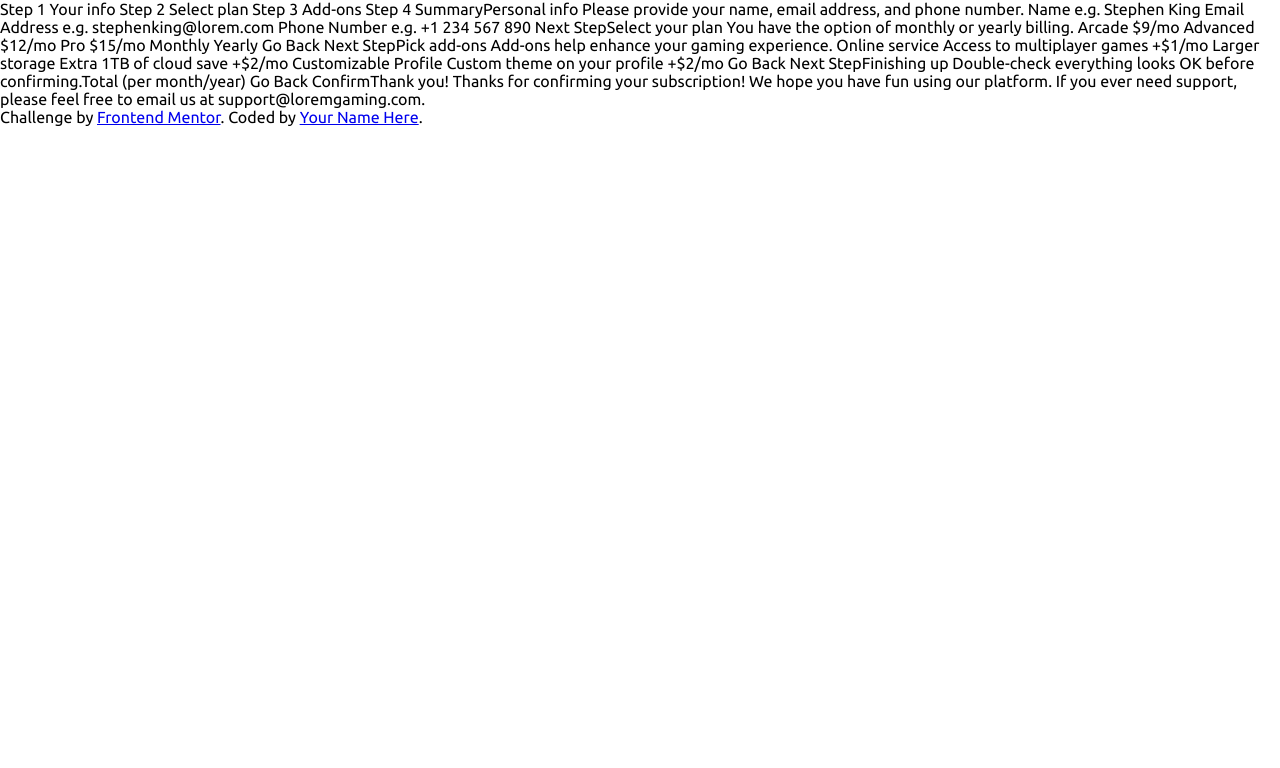
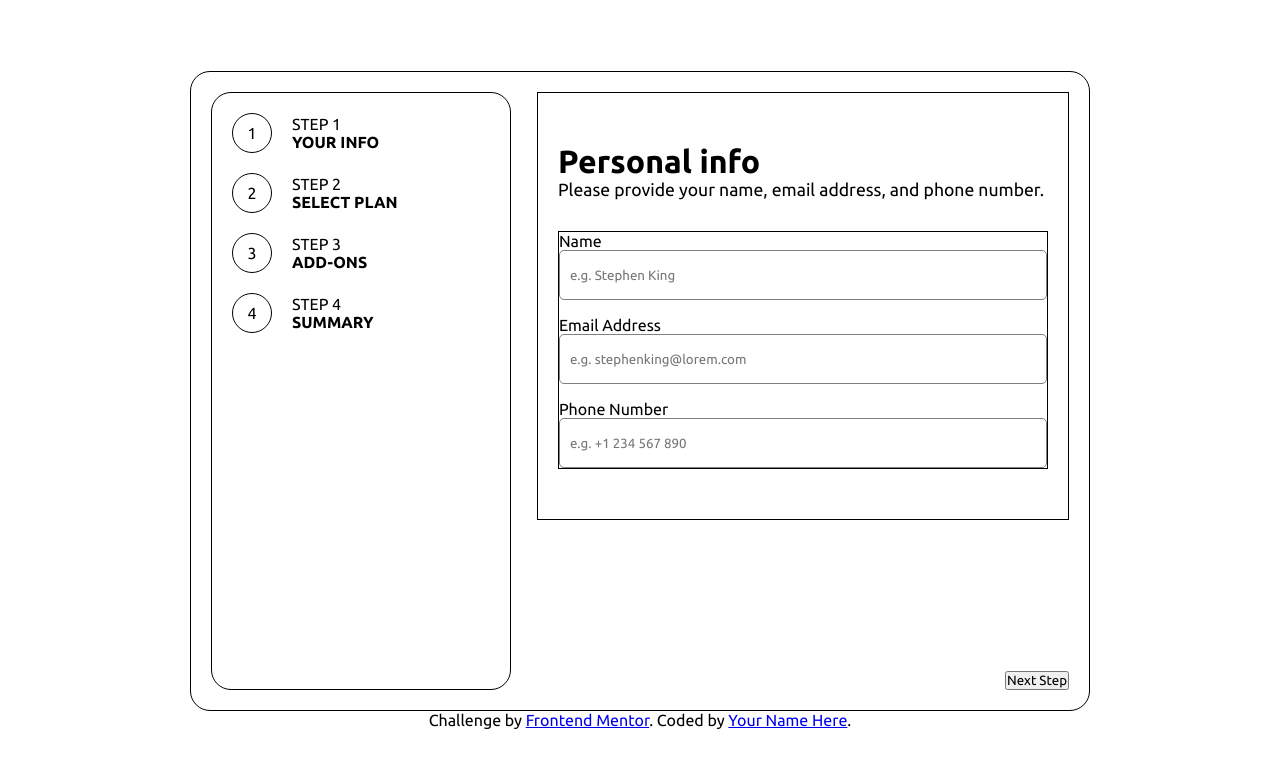
Before and after one commit to aveandrian/multi-step-form-react, a React (Vite) app: page / in a window 1280 px wide. Shown: the top 768 px of the page. Built offline with nearby package versions, Linux system fonts and the light colour scheme.

Commit message:
adds first step to form

```diff
--- a/src/App.css
+++ b/src/App.css
@@ -4,3 +4,121 @@
   box-sizing: border-box;
   font-family: 'Ubuntu', sans-serif;
 }
+
+
+body {
+  min-height: 100vh;
+}
+
+#root {
+  min-height: 100vh;
+  display: flex;
+  flex-direction: column;
+  align-items: center;
+  justify-content: center;
+}
+
+main {
+  width: 900px;
+  height: 80vh;
+  display: flex;
+  gap: 2vw;
+  border:  1px solid black;
+  padding: 20px;
+  border-radius: 20px;
+}
+
+.step-container, .personal-info-content {
+  border:  1px solid black;
+  display: flex;
+  flex-direction: column;
+}
+
+.sidebar {
+  border:  1px solid black;
+  width: 35%;
+  padding: 20px;
+  border-radius: 20px;
+  display: flex;
+  flex-direction: column;
+  gap: 20px;
+}
+
+.step-item {
+  display: flex;
+  align-items: center;
+  gap: 20px;
+}
+
+.step-number {
+  border-radius: 50%;
+  border: 1px solid black;
+  width: 40px;
+  height: 40px;
+  display: flex;
+  align-items: center;
+  justify-content: center;
+}
+
+.step-text {
+  display: flex;
+  flex-direction: column;
+}
+
+.sidebar-step-title {
+  text-transform: uppercase;
+}
+
+.sidebar-step-description {
+  text-transform: uppercase;
+  font-weight: 700;
+}
+
+.step-section {
+  flex: 1;
+  display: flex;
+  flex-direction: column;
+  height: 100%;
+}
+
+.step-container {
+  padding: 50px 20px ;
+}
+
+.step-buttons-container {
+  margin-top: auto;
+  display: flex;
+  align-items: center;
+  /* justify-content: space-between; */
+}
+
+.next-step-btn {
+  margin-left: auto;
+}
+
+.step-title {
+  font-size: 2rem;
+}
+
+.step-description {
+  font-size: 1.1rem;
+  margin-bottom: 4vh;
+}
+
+.personal-info-content {
+  display: flex;
+  flex-direction: column;
+  gap: 2vh
+}
+
+.input-wrapper {
+  display: flex;
+  flex-direction: column;
+}
+
+.input-wrapper input {
+  height: 50px;
+  border-radius: 5px;
+  border: 1px solid grey;
+  text-indent: 10px;
+}
--- a/src/App.jsx
+++ b/src/App.jsx
@@ -1,115 +1,105 @@
+import { useState } from 'react'
 import './App.css'
+import Step1 from './components/Step1'
+import Step2 from './components/Step2'
+import Step3 from './components/Step3'
+import Step4 from './components/Step4'
 
 function App() {
+  const [step, setStep] = useState(1)
+  const [formData, setFormData] = useState({
+    personalInfo: {
+      name: "",
+      email: "",
+      phone: ""
+    },
+    plan: {
+      planName: '',
+      isYearly: false
+    },
+    addons: {
+      service: false,
+      storage: false,
+      customProfile: false
+    }
+  })
+
+  function handleValueChange(stepName, valueName, value){
+    setFormData(prev => ({...prev, [stepName]: {...prev[stepName], [valueName]: value} }))
+  }
+
+  console.log(formData)
+
+  function renderStep() {
+    console.log(step)
+    switch(step) {
+      case 1:
+        return <Step1 formData={formData} step={'personalInfo'} handleValueChange={handleValueChange}/>;
+      case 2:
+        return <Step2 formData={formData} step={'plan'} handleValueChange={handleValueChange}/>;
+      case 3:
+        return <Step3 formData={formData} step={'addons'} handleValueChange={handleValueChange}/>;
+      case 4:
+        return <Step4 />;
+      default:
+        return <Step1 />;
+    }
+  }
+
+  function nextStep(){
+    setStep(prev => prev+1)
+  }
+
+  function prevStep(){
+    setStep(prev => prev-1)
+  }
 
   return (
     <>
-      {/* <!-- Sidebar start --> */}
+      <main>
+        <section className='sidebar'>
+          <div className='step-item'>
+            <div className={`step-number ${step == 1 ? "active" : ""}`}>1</div>
+            <div className='step-text'>
+              <p className='sidebar-step-title'>Step 1</p>
+              <p className='sidebar-step-description'>Your info</p>
+            </div>
+          </div>
+          <div className='step-item'>
+            <div className={`step-number ${step == 2 ? "active" : ""}`}>2</div>
+            <div className='step-text'>
+              <p className='sidebar-step-title'>Step 2</p>
+              <p className='sidebar-step-description'>Select plan</p>
+            </div>
+          </div>
+          <div className='step-item'>
+            <div className={`step-number ${step == 3 ? "active" : ""}`}>3</div>
+            <div className='step-text'>
+              <p className='sidebar-step-title'>Step 3</p>
+              <p className='sidebar-step-description'>Add-ons</p>
+            </div>
+          </div>
+          <div className='step-item'>
+            <div className={`step-number ${step == 4 ? "active" : ""}`}>4</div>
+            <div className='step-text'>
+              <p className='sidebar-step-title'>Step 4</p>
+              <p className='sidebar-step-description'>Summary</p>
+            </div>
+          </div>
+        </section>
+        <section className='step-section'>
+          {renderStep()}
+          <div className='step-buttons-container'>
+            {step > 1 &&<button onClick={prevStep}>Go back</button>}
+            <button onClick={nextStep} className='next-step-btn'>Next Step</button>
+          </div>
+        </section>
 
-Step 1
-Your info
-
-Step 2
-Select plan
-
-Step 3
-Add-ons
-
-Step 4
-Summary
-
-{/* <!-- Sidebar end --> */}
-
-{/* <!-- Step 1 start --> */}
-
-Personal info
-Please provide your name, email address, and phone number.
-
-Name
-e.g. Stephen King
-
-Email Address
-e.g. stephenking@lorem.com
-
-Phone Number
-e.g. +1 234 567 890
-
-Next Step
-
-{/* <!-- Step 1 end --> */}
-
-{/* <!-- Step 2 start --> */}
-
-Select your plan
-You have the option of monthly or yearly billing.
-
-Arcade
-$9/mo
-
-Advanced
-$12/mo
-
-Pro
-$15/mo
-
-Monthly
-Yearly
-
-Go Back
-Next Step
-
-{/* <!-- Step 2 end --> */}
-
-{/* <!-- Step 3 start --> */}
-
-Pick add-ons
-Add-ons help enhance your gaming experience.
-
-Online service
-Access to multiplayer games
-+$1/mo
-
-Larger storage
-Extra 1TB of cloud save
-+$2/mo
-
-Customizable Profile
-Custom theme on your profile
-+$2/mo
-
-Go Back
-Next Step
-
-{/* <!-- Step 3 end --> */}
-
-{/* <!-- Step 4 start --> */}
-
-Finishing up
-Double-check everything looks OK before confirming.
-
-{/* <!-- Dynamically add subscription and add-on selections here --> */}
-
-Total (per month/year)
-
-Go Back
-Confirm
-
-{/* <!-- Step 4 end --> */}
-
-{/* <!-- Step 5 start --> */}
-
-Thank you!
-
-Thanks for confirming your subscription! We hope you have fun
-using our platform. If you ever need support, please feel free
-to email us at support@loremgaming.com.
-
-{/* <!-- Step 5 end --> */}
-
-<div className="attribution">
-  Challenge by <a href="https://www.frontendmentor.io?ref=challenge" target="_blank">Frontend Mentor</a>.
-  Coded by <a href="#">Your Name Here</a>.
-</div>
+      </main>
+      <div className="attribution">
+        Challenge by <a href="https://www.frontendmentor.io?ref=challenge" target="_blank">Frontend Mentor</a>.
+        Coded by <a href="#">Your Name Here</a>.
+      </div>
     </>
   )
 }
--- /dev/null
+++ b/src/components/Step1.jsx
@@ -0,0 +1,27 @@
+
+export default function Step1(props){
+    function handleChange(e){
+        props.handleValueChange(props.step, e.target.name, e.target.value)
+    }
+    return (
+    <div className="step-container">
+        <h1 className="step-title">Personal info</h1>
+        <p className="step-description">Please provide your name, email address, and phone number.</p>
+
+        <div className="step-content personal-info-content">
+            <div className="input-wrapper">
+                <label htmlFor="name">Name</label>
+                <input name="name" type="text" value={props.formData.personalInfo.name} onChange={handleChange} placeholder="e.g. Stephen King" />
+            </div>
+            <div className="input-wrapper">
+                <label htmlFor="email">Email Address</label>
+                <input name="email" type="email" value={props.formData.personalInfo.email} onChange={handleChange} placeholder="e.g. stephenking@lorem.com"/>
+            </div>
+            <div className="input-wrapper">
+                <label>Phone Number</label>
+                <input name="phone" type="phone" value={props.formData.personalInfo.phone} onChange={handleChange} placeholder="e.g. +1 234 567 890" />
+            </div>
+        </div>
+    </div>
+    )
+}
--- /dev/null
+++ b/src/components/Step2.jsx
@@ -0,0 +1,23 @@
+
+export default function Step2(){
+
+    return (
+    <>
+        <h1>Step2</h1>
+        Select your plan
+        You have the option of monthly or yearly billing.
+
+        Arcade
+        $9/mo
+
+        Advanced
+        $12/mo
+
+        Pro
+        $15/mo
+
+        Monthly
+        Yearly
+    </>
+    )
+}
--- /dev/null
+++ b/src/components/Step3.jsx
@@ -0,0 +1,22 @@
+
+export default function Step3(){
+    return (
+    <>
+        <h1>Step3</h1>
+        Pick add-ons
+        Add-ons help enhance your gaming experience.
+
+        Online service
+        Access to multiplayer games
+        +$1/mo
+
+        Larger storage
+        Extra 1TB of cloud save
+        +$2/mo
+
+        Customizable Profile
+        Custom theme on your profile
+        +$2/mo
+    </>
+    )
+}
--- /dev/null
+++ b/src/components/Step4.jsx
@@ -0,0 +1,16 @@
+
+export default function Step4(){
+    return (
+    <>
+        <h1>Step4</h1>
+        Finishing up
+Double-check everything looks OK before confirming.
+{/* <!-- Dynamically add subscription and add-on selections here --> */}
+
+Total (per month/year)
+
+Go Back
+Confirm
+    </>
+    )
+}
```
Also changed, not shown: src/components/Step5.jsx (added, +14 -0 lines), 1 other file (tests, documents, lock files or other folders).
